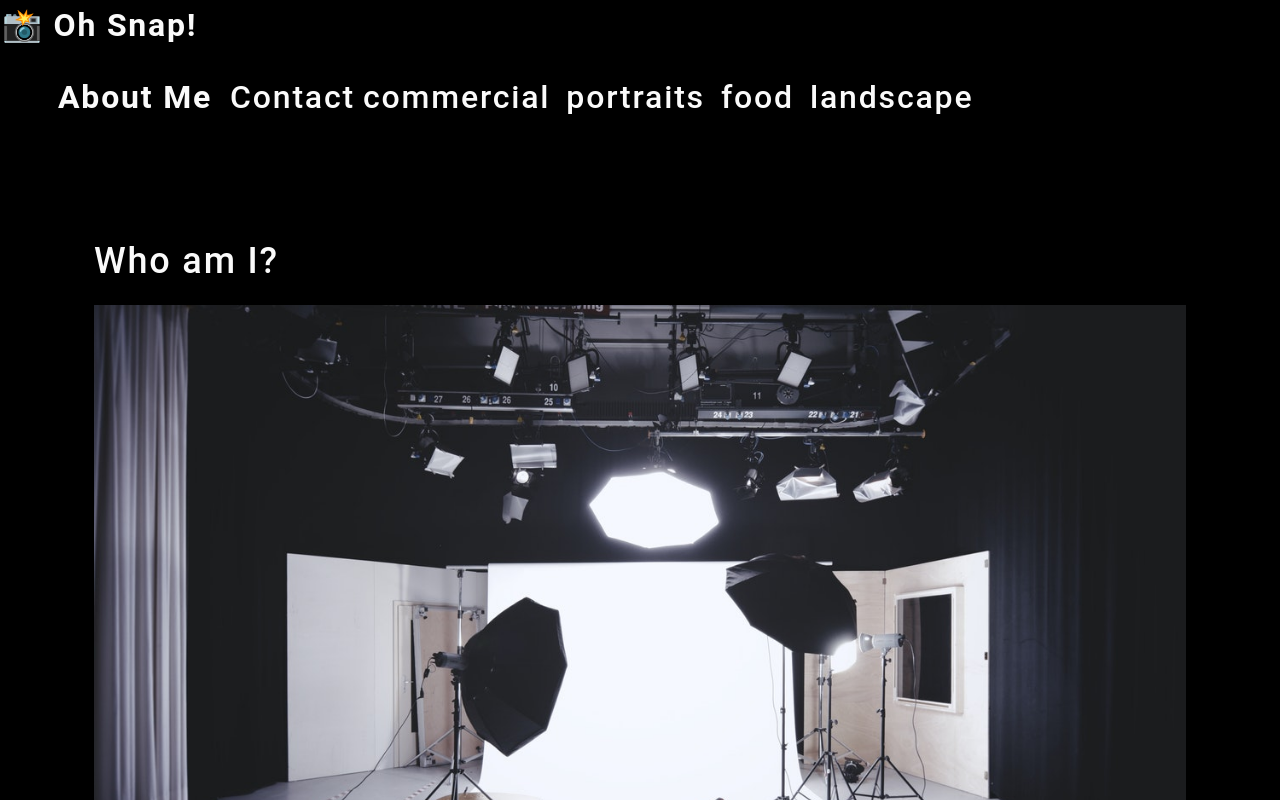
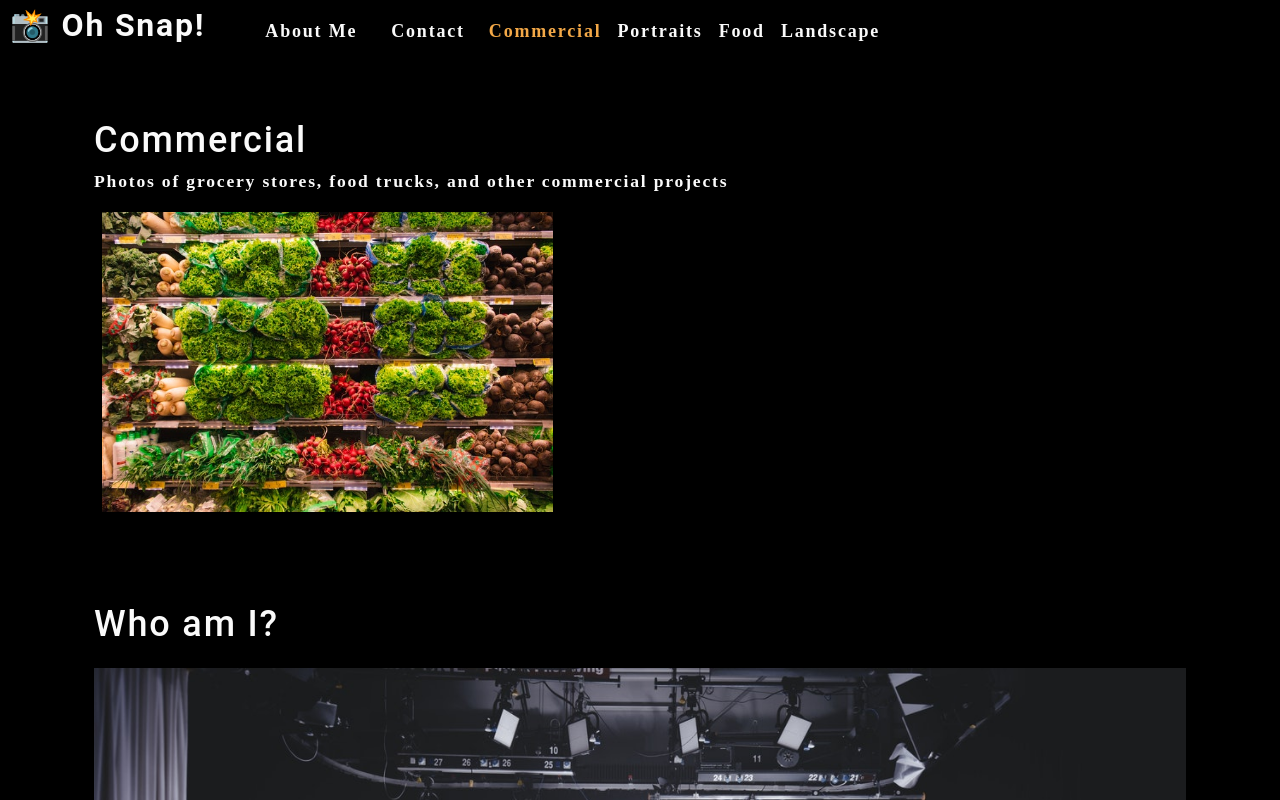
Before and after one commit to dcheever88/photo-port, a React (Create React App) app: page / in a window 1280 px wide. Shown: the top 800 px of the page. Built offline with nearby package versions, Linux system fonts and the light colour scheme.

Commit message:
add gallery conditionally rendered

```diff
--- a/src/App.js
+++ b/src/App.js
@@ -1,14 +1,37 @@
-import React from 'react';
+import React, { useState } from 'react';
 import './App.css';
 import About from './components/About';
 import Nav from './components/Nav';
+import Gallery from './components/Gallery';
 require('dotenv').config();
 
 function App() {
+
+  const [categories] = useState([
+    {
+        name: "commercial",
+        description:
+            "Photos of grocery stores, food trucks and other commercial projects",
+    },
+    { name: "portraits", description: "POrtraits of people in my life" },
+    { name: "food", description: "Delicious delicacies" },
+    {
+        name: "landscape",
+        description: "Fields, farmhouses, waterfalls, and the beauty of nature",
+    },
+]);
+
+const [currentCategory, setCurrentCategory] = useState(categories[0]);
+
   return (
     <div>
-      <Nav></Nav>
+      <Nav
+        categories={categories}
+        setCurrentCategory={setCurrentCategory}
+        currentCategory={currentCategory}
+      ></Nav>
       <main>
+        <Gallery></Gallery>
         <About></About>
       </main>
     </div>
--- /dev/null
+++ b/src/components/Gallery/index.js
@@ -0,0 +1,25 @@
+import React from 'react';
+import { capitalizeFirstLetter } from '../../utils/helpers';
+import photo from '../../assets/small/commercial/0.jpg';
+
+function Gallery(props) {
+    const currentCategory = {
+        name: 'commercial',
+        description: 'Photos of grocery stores, food trucks, and other commercial projects',
+    };
+    return (
+        <section>
+            <h1>{capitalizeFirstLetter(currentCategory.name)}</h1>
+            <p>{currentCategory.description}</p>
+            <div className="flex-row">
+                <img
+                src={photo}
+                alt="Commercial Example"
+                className="img-thumbnail mx-1"
+                />
+            </div>
+        </section>
+    );
+};
+
+export default Gallery;
--- a/src/components/Nav/index.js
+++ b/src/components/Nav/index.js
@@ -1,53 +1,51 @@
-import React from 'react';
+import React, { useEffect } from 'react';
+import { capitalizeFirstLetter } from '../../utils/helpers';
 
-function Nav() {
-    const categories = [
-        {
-            name: "commercial",
-            description:
-                "Photos of grocery stores, food trucks and other commercial projects",
-        },
-        { name: "portraits", description: "POrtraits of people in my life" },
-        { name: "food", description: "Delicious delicacies" },
-        {
-            name: "landscape",
-            description: "Fields, farmhouses, waterfalls, and the beauty of nature",
-        },
-    ];
+function Nav(props) {
 
-    function categorySelected(name) {
-        console.log(`${name} clicked`)
-    };
+    const {
+        categories = [],
+        setCurrentCategory,
+        currentCategory
+    } = props;
+
+    useEffect(() => {
+        document.title = capitalizeFirstLetter(currentCategory.name);
+    }, [currentCategory]);
 
     return (
-        <header>
+        <header className="flex-row px-1">
             <h2>
                 <a data-testid="link" href="/">
                     <span role="img" aria-label="camera"> 📸</span> Oh Snap!
                 </a>
+            </h2>
                 <nav>
                     <ul className="flex-row">
                         <li className="mx-2">
-                            <a data-testid="about" href="#about">
+                            <a
+                                data-testid="about" href="#about">
                                 About Me
                             </a>
                         </li>
-                        <li>
+                        <li className="mx-2">
                             <span>Contact</span>
                         </li>
                         {categories.map((category) => (
-                            <li
-                                className="mx-1"
-                                key={category.name}
-                            >
-                                <span onClick={() => categorySelected(category.name)} >
-                                    {category.name}
+                            <li className={`mx-1 ${
+                                currentCategory.name === category.name && 'navActive'
+                                }`} key={category.name}>
+                                <span
+                                    onClick={() => {
+                                        setCurrentCategory(category)
+                                    }}
+                                >
+                                    {capitalizeFirstLetter(category.name)}
                                 </span>
                             </li>
                         ))}
                     </ul>
                 </nav>
-            </h2>
         </header>
     );
 }
```
